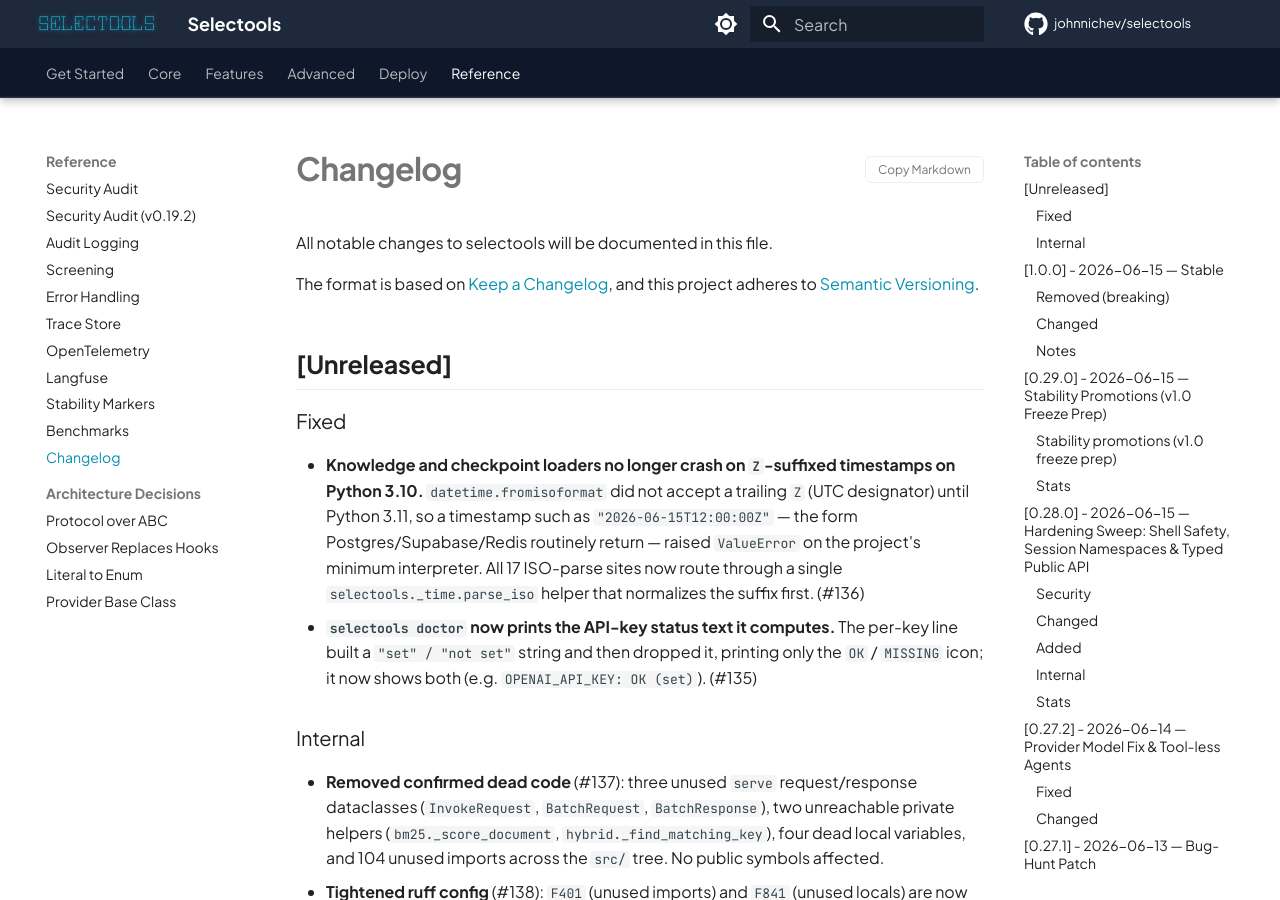
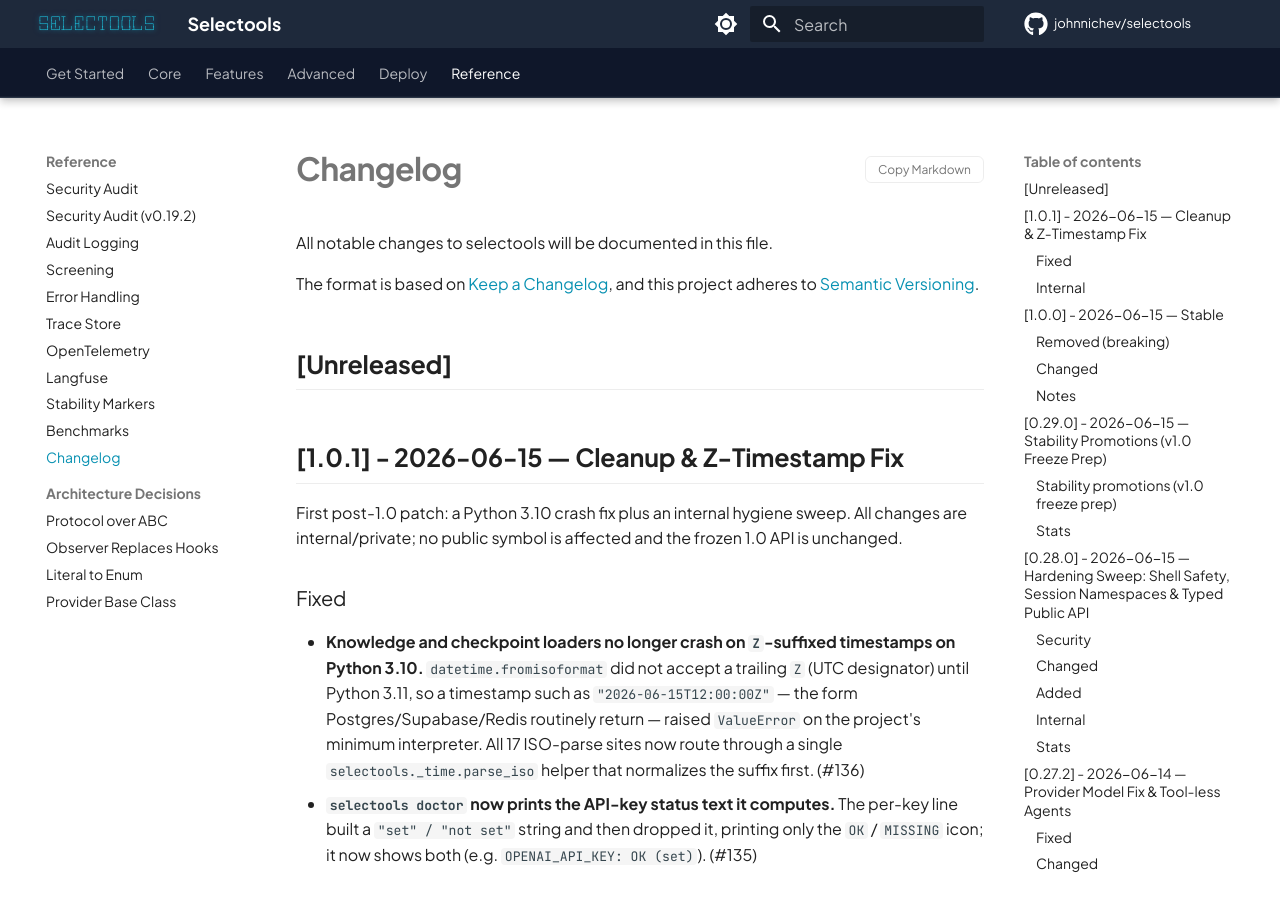
Before and after one commit to johnnichev/selectools, an MkDocs documentation site: the page built from docs/CHANGELOG.md, in a window 1280 px wide and 900 px high. Built offline with MkDocs 1.6.1 and Material for MkDocs 9.7.7, drawn with Linux system fonts in a browser that asks for light colours; comment, search, counter and statistics services are not loaded.

Commit message:
release: 1.0.1 (#152)
Cleanup & Z-timestamp patch. Bumps version 1.0.0 -> 1.0.1 and rolls the
[Unreleased] changelog into a dated [1.0.1] section.

Contents already merged via #151: Z-suffix timestamp crash fix on Python 3.10
(#136), doctor status text (#135), dead-code removal (#137), ruff F401/F841
enforcement (#138). All internal; frozen 1.0 API unchanged.

```diff
--- a/docs/CHANGELOG.md
+++ b/docs/CHANGELOG.md
@@ -6,6 +6,12 @@
 and this project adheres to [Semantic Versioning](https://semver.org/spec/v2.0.0.html).
 
 ## [Unreleased]
+
+## [1.0.1] - 2026-06-15 — Cleanup & Z-Timestamp Fix
+
+First post-1.0 patch: a Python 3.10 crash fix plus an internal hygiene sweep.
+All changes are internal/private; no public symbol is affected and the frozen
+1.0 API is unchanged.
 
 ### Fixed
 
--- a/pyproject.toml
+++ b/pyproject.toml
@@ -4,7 +4,7 @@
 
 [project]
 name = "selectools"
-version = "1.0.0"
+version = "1.0.1"
 description = "Production-ready Python framework for AI agents with multi-agent graphs, hybrid RAG, guardrails, audit logging, 50 evaluators, and a visual builder. Supports OpenAI, Anthropic, Gemini, Ollama. By NichevLabs."
 readme = "README.md"
 requires-python = ">=3.10"
--- a/src/selectools/__init__.py
+++ b/src/selectools/__init__.py
@@ -1,6 +1,6 @@
 """Public exports for the selectools package."""
 
-__version__ = "1.0.0"
+__version__ = "1.0.1"
 
 # Import submodules (lazy loading for optional dependencies)
 from . import embeddings, evals, guardrails, models, observe, patterns, rag, toolbox
```
Also changed, not shown: CHANGELOG.md (+6 -0 lines).
